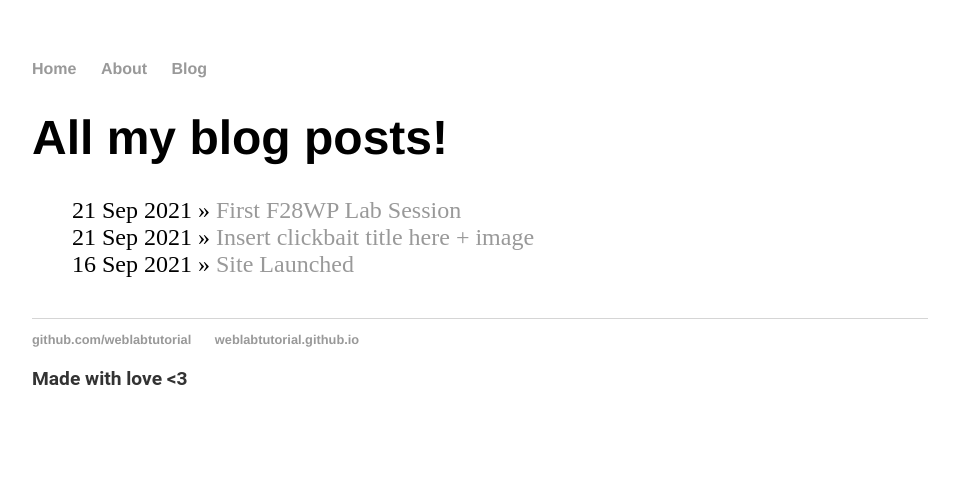
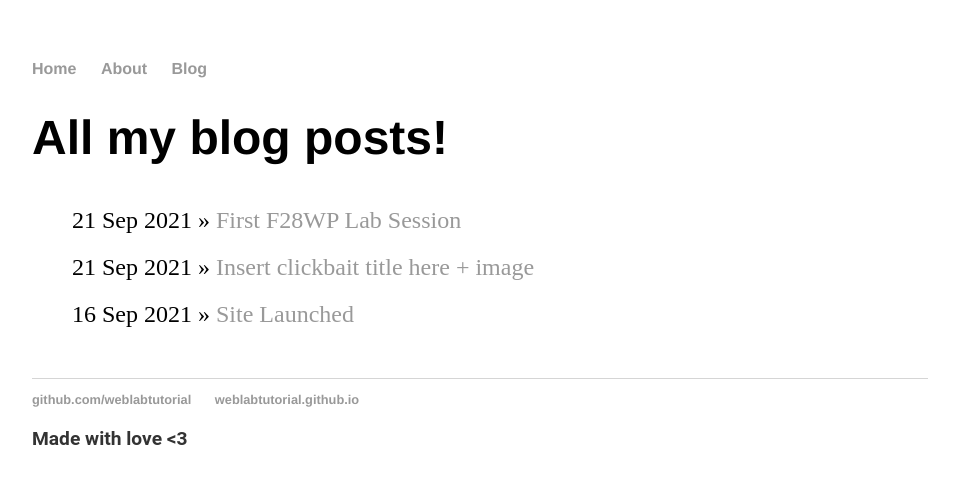
Before and after one commit to fgs2/fgs2.github.io, a Jekyll site: the page built from blog/index.html, in a window 1280 px wide. Shown: the top 484 px of the page, without its empty margins (160-1119 px from the left). Built offline with Jekyll 4.4.1, drawn with Linux system fonts in a browser that asks for light colours.

Commit message:
Added padding to blog post list

```diff
--- a/css/main.css
+++ b/css/main.css
@@ -48,4 +48,5 @@ ul.posts {
 
 ul.posts li {
   list-style: none;
+  padding: 10px 0;
 }
```
